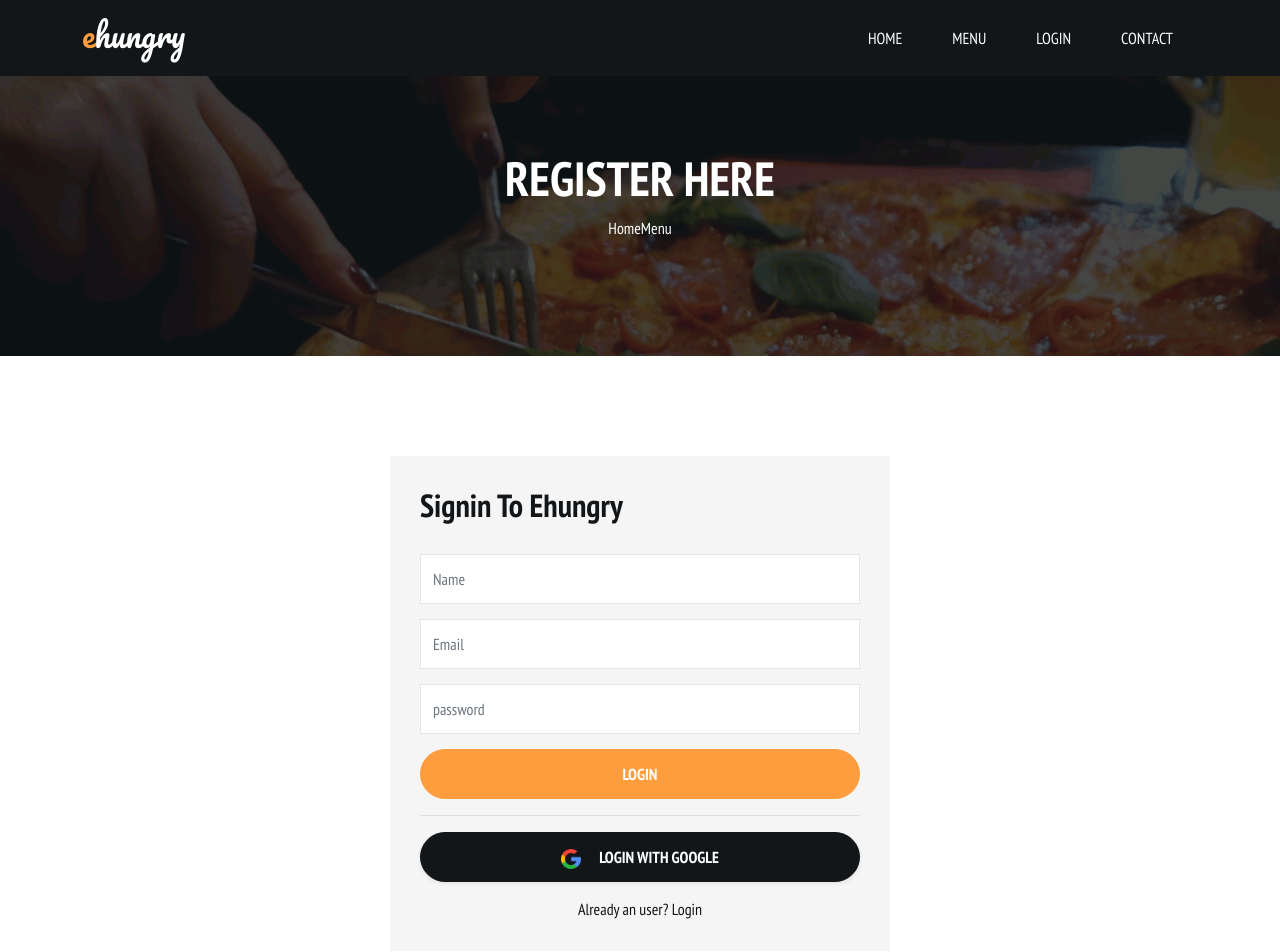
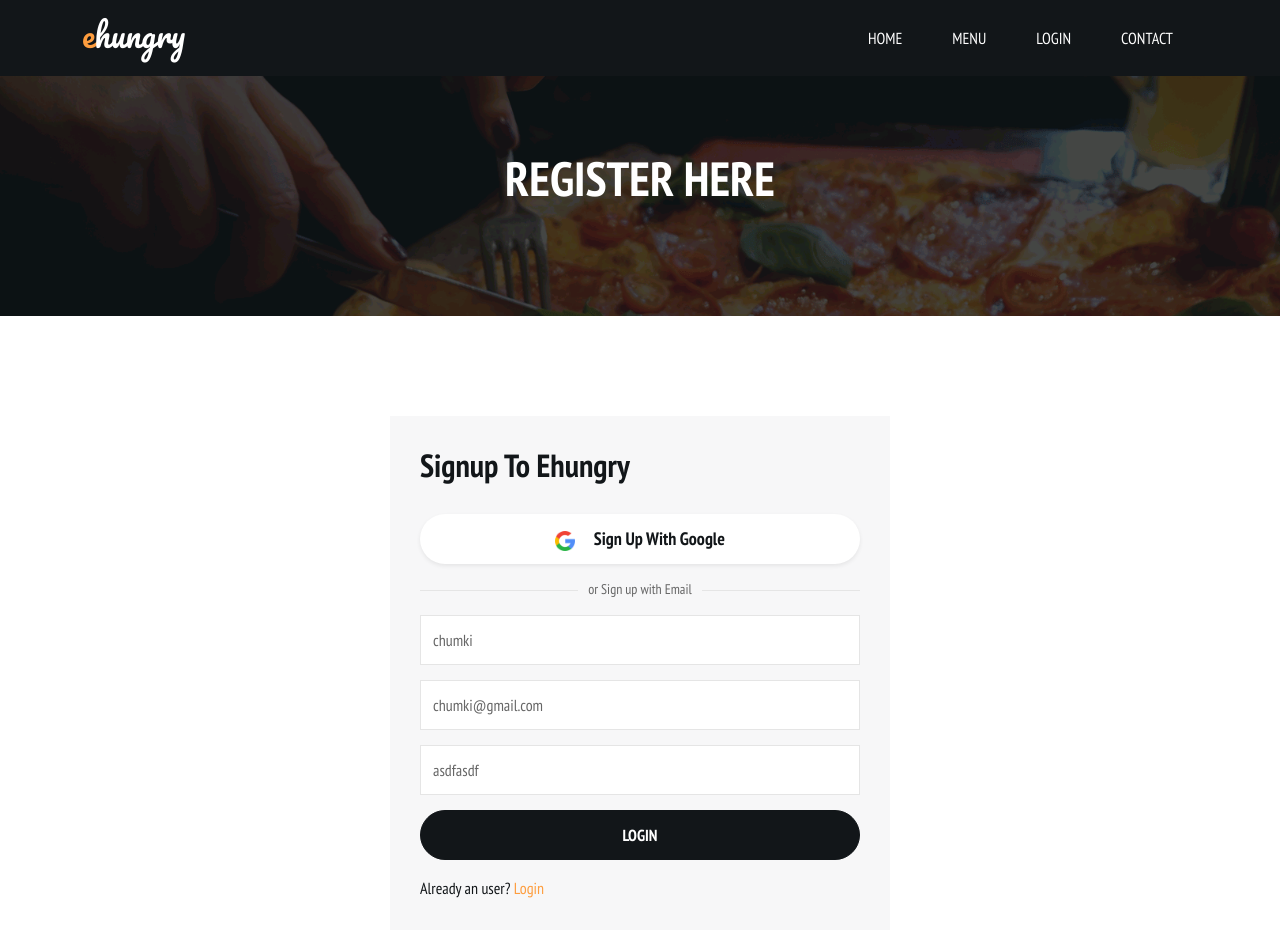
Before and after one commit to googlermridul/ehungry, a React (Create React App) app: page /register in a window 1280 px wide. Shown: the top 952 px of the page. Built offline with nearby package versions, Linux system fonts and the light colour scheme; no server answers.

Commit message:
login and register implemented

```diff
--- a/src/components/LoginRegister/Login.js
+++ b/src/components/LoginRegister/Login.js
@@ -4,14 +4,17 @@
 import googleIcon from '../../images/google1.png'
 import PageBanner from '../PageBanner/PageBanner';
 import './LoginRegister.scss'
+import useAuth from '../../hooks/useAuth';
 
 const Login = () => {
+   const { handleGoogleSignIn, handleLoginUser, error } = useAuth();
    const { register, handleSubmit, reset, formState: { errors } } = useForm();
+
    const onSubmit = data => {
+      handleLoginUser(data);
       console.log(data);
+      // reset();
    };
-
-   const handleGoogleSignIn = () => {}
 
    return (
       <>
@@ -24,6 +27,10 @@
                   <div className="col">
                      <div className="form-box">
                         <h3>login to ehungry</h3>
+                        <button onClick={handleGoogleSignIn} className="btn-black google-btn shadow-sm"><img src={googleIcon} alt="" /> Sign in With Google</button>
+                        <div className="divider">
+                           <span>or Sign in with Email</span>
+                        </div>
                         <form onSubmit={handleSubmit(onSubmit)} className="mb-0 text-start">
                            <div className="row">
                               <div className="form-group col-12">
@@ -35,12 +42,10 @@
                                  {errors.password && <span className="error">password is required</span>}
                               </div>
                            </div>
-                           <button type="submit" className="btn-orange">login</button>
+                           <button type="submit" className="btn-black">login</button>
                         </form>
-                        <hr />
-                        <div className="text-center">
-                           {/* <p className="firebase-error">{error}</p> */}
-                           <button onClick={handleGoogleSignIn} className="btn-black google-btn shadow-sm"><img src={googleIcon} alt="" /> Login With Google</button>
+                        <div className="">
+                           <p className="firebase-error">{error}</p>
                            <p className="switcher">New user? <Link className="link" to="/register">Register</Link></p>
                         </div>
                      </div>
--- a/src/components/LoginRegister/LoginRegister.scss
+++ b/src/components/LoginRegister/LoginRegister.scss
@@ -2,7 +2,7 @@
    margin: 100px 0;
    .form-box {
       max-width: 500px;
-      background: #f5f5f5;
+      background: #f7f7f8;
       padding: 30px;
       margin: auto;
       h3 {
@@ -18,16 +18,21 @@
             border: 1px solid #e5e5e5;
             &:focus {
                box-shadow: 0 0rem 0rem rgba(0,0,0,.15)!important;
-               border: 1px solid #fe9d3e;
+               border: 1px solid #121619;
             }
          }
       }
-      .btn-orange,
       .btn-black {
          width: 100%;
       }
       .google-btn {
+         width: 100%;
          margin-bottom: 15px;
+         background: #fff;
+         border: none;
+         text-transform: capitalize;
+         color: #121619;
+         font-size: 18px;
          img {
             margin-right: 15px;
             width: 20px;
@@ -35,9 +40,31 @@
       }
       .switcher {
          margin-bottom: 0;
+         .link {
+            color: #fe9d3e;
+         }
       }
-      hr {
-         background-color: #999;
+      .divider {
+         color: #666;
+         text-align: center;
+         font-size: 14px;
+         position: relative;
+         z-index: 1;
+         margin-bottom: 15px;
+         &:before {
+            content: " ";
+            background: #e5e5e5;
+            position: absolute;
+            height: 1px;
+            width: 100%;
+            top: 11px;
+            left: 0;
+            z-index: -1;
+         }
+         span {
+            background: #f7f7f8;
+            padding: 0 10px;
+         }
       }
    }
 }
--- a/src/components/LoginRegister/Register.js
+++ b/src/components/LoginRegister/Register.js
@@ -1,17 +1,21 @@
 import React from 'react';
 import { useForm } from 'react-hook-form';
 import { Link } from 'react-router-dom';
+import useAuth from '../../hooks/useAuth';
 import googleIcon from '../../images/google1.png'
 import PageBanner from '../PageBanner/PageBanner';
 import './LoginRegister.scss'
 
 const Register = () => {
+   const { handleGoogleSignIn, handleCreateUser, error } = useAuth();
    const { register, handleSubmit, reset, formState: { errors } } = useForm();
+
    const onSubmit = data => {
+      handleCreateUser(data);
       console.log(data);
+      // reset();
    };
 
-   const handleGoogleSignIn = () => {}
 
    return (
       <>
@@ -23,28 +27,30 @@
                <div className="row">
                   <div className="col">
                      <div className="form-box">
-                        <h3>signin to ehungry</h3>
+                        <h3>Signup to ehungry</h3>
+                        <button onClick={handleGoogleSignIn} className="btn-black google-btn shadow-sm"><img src={googleIcon} alt="" /> Sign up With Google</button>
+                        <div className="divider">
+                           <span>or Sign up with Email</span>
+                        </div>
                         <form onSubmit={handleSubmit(onSubmit)} className="mb-0 text-start">
                            <div className="row">
                               <div className="form-group col-12">
-                                 <input className="form-control shadow-" defaultValue="" {...register("name", { required: true })} placeholder="Name" />
-                                 {errors.name && <span className="error">name is required</span>}
+                                 <input className="form-control" defaultValue="chumki" {...register("displayName", { required: true })} placeholder="Name" />
+                                 {errors.displayName && <span className="error">name is required</span>}
                               </div>
                               <div className="form-group col-12">
-                                 <input className="form-control" defaultValue="" {...register("email", { required: true })} placeholder="Email" />
+                                 <input className="form-control" defaultValue="chumki@gmail.com" {...register("email", { required: true })} placeholder="Email" />
                                  {errors.email && <span className="error">email is required</span>}
                               </div>
                               <div className="form-group col-12">
-                                 <input className="form-control" defaultValue="" {...register("password", { required: true })} placeholder="password" />
+                                 <input className="form-control" defaultValue="asdfasdf" {...register("password", { required: true })} placeholder="password" />
                                  {errors.password && <span className="error">password is required</span>}
                               </div>
                            </div>
-                           <button type="submit" className="btn-orange">login</button>
+                           <button type="submit" className="btn-black">login</button>
                         </form>
-                        <hr />
-                        <div className="text-center">
-                           {/* <p className="firebase-error">{error}</p> */}
-                           <button onClick={handleGoogleSignIn} className="btn-black google-btn shadow-sm"><img src={googleIcon} alt="" /> Login With Google</button>
+                        <div className="">
+                           <p className="firebase-error">{error}</p>
                            <p className="switcher">Already an user? <Link className="link" to="/login">Login</Link></p>
                         </div>
                      </div>
--- a/src/components/PageBanner/PageBanner.js
+++ b/src/components/PageBanner/PageBanner.js
@@ -1,16 +1,26 @@
 import React from 'react';
 import { Link } from 'react-router-dom';
+import useAuth from '../../hooks/useAuth';
 import './PageBanner.scss'
 
 const PageBanner = (props) => {
+   const { user, logOut } = useAuth()
+
    return (
       <div className="page-banner">
          <div className="page-header-text">
             <h2>{props.children}</h2>
-            <p>
+            {
+               user.email &&
+               <div>
+                  <p>{user.displayName}</p>
+                  <button onClick={logOut} className="btn-black">Logout</button>
+               </div>
+            }
+            {/* <p>
                <Link className="link" to="/">Home</Link>
                <Link className="link" to="/">Menu</Link>
-            </p>
+            </p> */}
          </div>
       </div>
    );
--- a/src/hooks/useFirebase.js
+++ b/src/hooks/useFirebase.js
@@ -1,84 +1,74 @@
 import { useState } from "react";
-import { getAuth, signInWithPopup, GoogleAuthProvider, onAuthStateChanged, createUserWithEmailAndPassword, signInWithEmailAndPassword, signOut, updateProfile } from "firebase/auth";
 import initializeAuthentication from "../firebase/firebaseInitialize";
-import { useEffect } from "react";
+import { getAuth, signInWithPopup, GoogleAuthProvider, signOut, createUserWithEmailAndPassword, updateProfile, signInWithEmailAndPassword } from "firebase/auth";
 
 initializeAuthentication()
 
 const useFirebase = () => {
-   const [name, setName] = useState('')
-   const [email, setEmail] = useState('')
-   const [password, setPassword] = useState('')
    const [user, setUser] = useState({})
    const [error, setError] = useState('')
-   const [isLoading, setIsLoading] = useState(true)
-   const [admin, setAdmin] = useState(null);
    const auth = getAuth();
    const googleProvider = new GoogleAuthProvider();
 
-   // get email, password and name
-   const getEmail = e => setEmail(e.target.value);
-   const getPassword = e => setPassword(e.target.value);
-   const getName = e => setName(e.target.value);
 
-   // create account with email and password
-   const signUpWithEmail = () => {
-      if (password.length < 6) {
-         setError('Password should be at least 6 characters')
-      }
-      return createUserWithEmailAndPassword(auth, email, password)
+   // sign in with google
+   const handleGoogleSignIn = () => {
+      signInWithPopup(auth, googleProvider)
+      .then(res => {
+         setUser(res.user)
+         console.log(res.user);
+      })
+      .catch(err => setError(err.message));
    }
 
-   // sign in with email and password
-   const signInWithEmail = () => {
-      return signInWithEmailAndPassword(auth, email, password)
-   }
-
-   // sign in with google
-   const signInWithGoogle = () => {
-      return signInWithPopup(auth, googleProvider)
-   }
-
-   // update user name to firebase
-   const updateUserName = () => {
-      return updateProfile(auth.currentUser, {
-         displayName: name
-      })
-   }
-
-   useEffect(() => {
-      fetch(`https://immense-hamlet-59638.herokuapp.com/users/${user.email}`)
-      .then(res => res.json())
-      .then(data => setAdmin(data.admin))
-   }, [user.email])
-
-   // sign out
+   // log out
    const logOut = () => {
-      setIsLoading(true)
       signOut(auth)
       .then(() => {
          setUser({})
+         console.log("logout successfully");
       })
-      .finally(() => setIsLoading(false))
+      .catch(err => setError(err.message));
+   }
+
+
+   // create user with email and password
+   const handleCreateUser = (data) => {
+      createUserWithEmailAndPassword(auth, data.email, data.password)
+      .then(res => {
+         setUser(res.user)
+         updateProfile(auth.currentUser, {
+            displayName: data.displayName
+         })
+         .then(() => {
+            console.log("displayName updated successfully");
+         })
+         .catch(err => {
+            console.log(err);
+         });
+         setError('')
+      })
       .catch(err => {
-         setError(err.message);
+         setError(err.message)
+         console.log(err.message);
       });
    }
 
-   // user state change
-   useEffect(() => {
-      onAuthStateChanged(auth, (user) => {
-         if (user) {
-            setUser(user)
-         }
-         else {
-            setUser({})
-         }
-         setIsLoading(false)
+   // create user with email and password
+   const handleLoginUser = (data) => {
+      signInWithEmailAndPassword(auth, data.email, data.password)
+      .then(res => {
+         setUser(res.user)
+         setError('')
+      })
+      .catch(err => {
+         setError(err.message)
+         console.log(err.message);
       });
-   }, [auth])
+   }
 
-   return {getName, user, setUser, admin, error, setError, isLoading, setIsLoading, getEmail, getPassword, signInWithGoogle, signInWithEmail, signUpWithEmail, logOut, updateUserName}
+
+   return { user, setUser, error, handleGoogleSignIn, logOut, handleCreateUser, handleLoginUser }
 }
 
 export default useFirebase;
```
Also changed, not shown: src/hooks/useFirebase234.js (added, +84 -0 lines).
